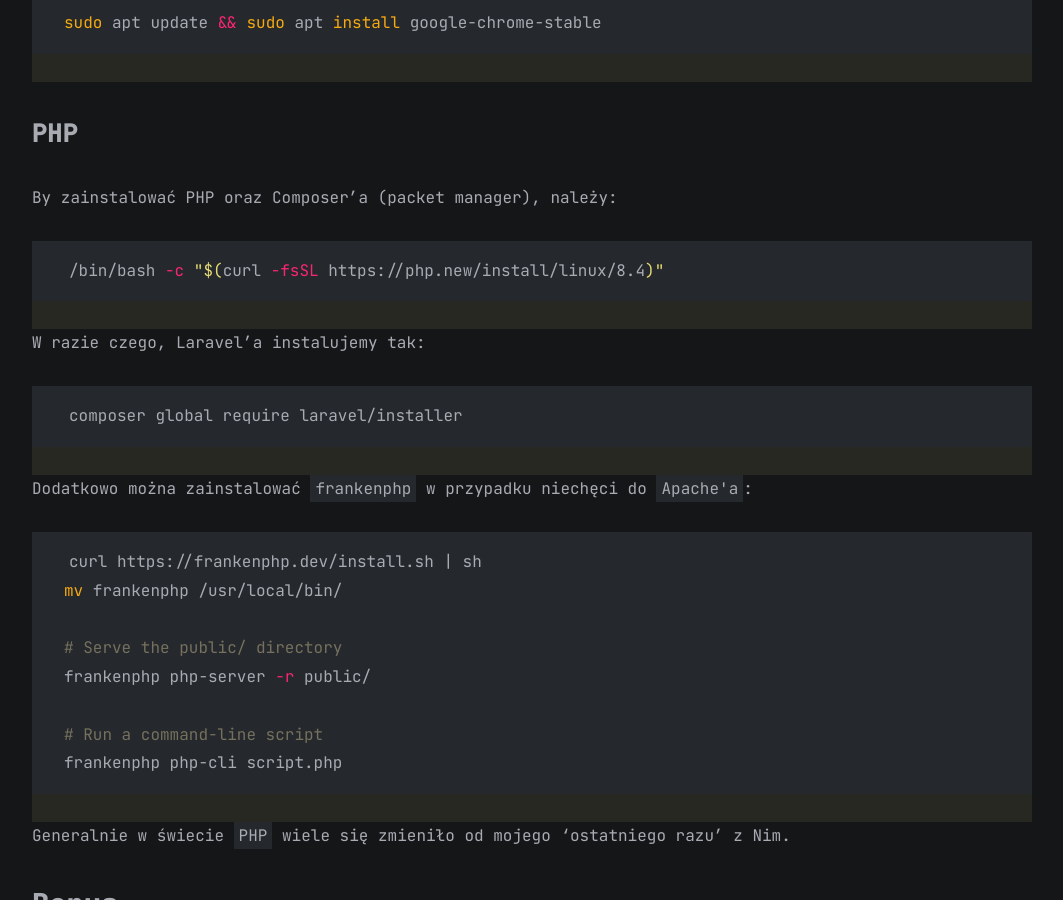
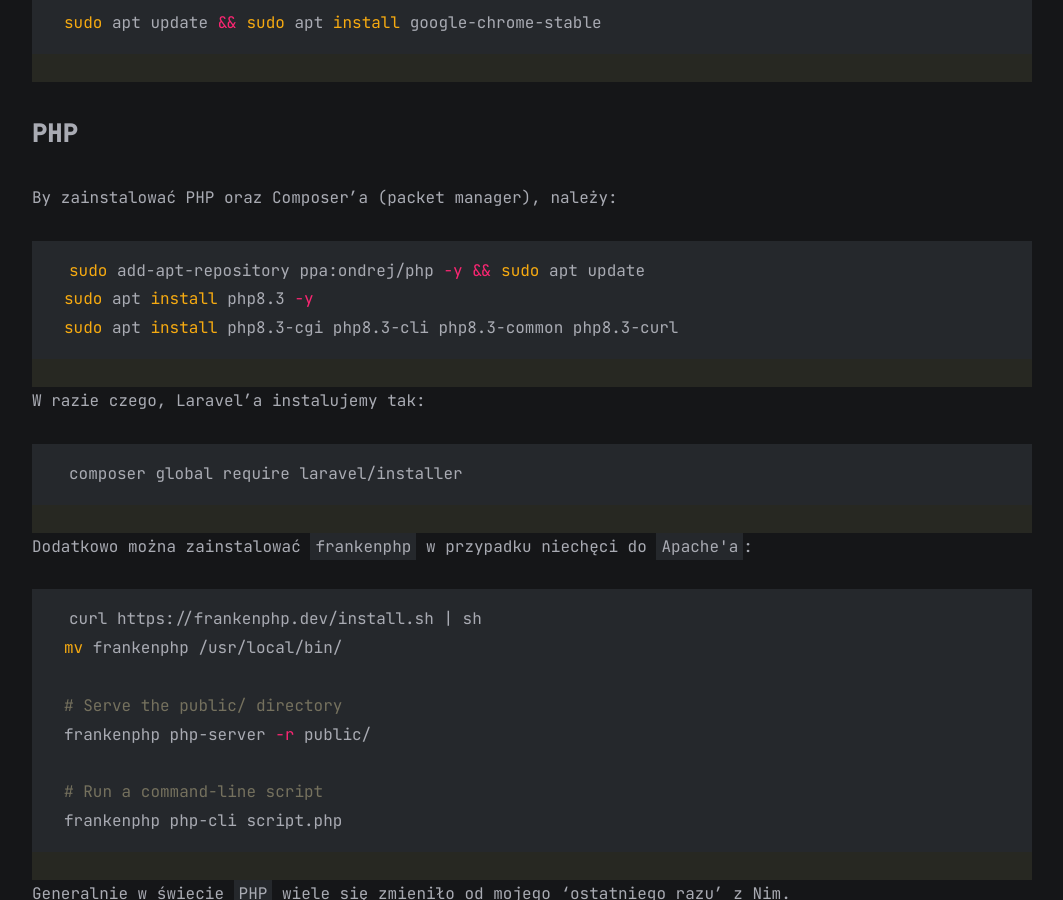
Before and after one commit to mikelogaciuk/mikelogaciuk.github.io, a Jekyll site: the page built from all_collections/_posts/2024-07-13-przygotowanie-linuxa-do-pracy-sre.md, in a window 1280 px wide and 900 px high, scrolled down 37735 px. Shown: the whole window, without its empty margins (108-1171 px from the left). Built offline with Jekyll 4.4.1, drawn with Linux system fonts in a browser that asks for light colours.

Commit message:
Add PHP stuff, again

````diff
--- a/all_collections/_posts/2024-07-13-przygotowanie-linuxa-do-pracy-sre.md
+++ b/all_collections/_posts/2024-07-13-przygotowanie-linuxa-do-pracy-sre.md
@@ -1295,7 +1295,9 @@
 By zainstalować PHP oraz Composer'a (packet manager), należy:
 
 ```shell
-/bin/bash -c "$(curl -fsSL https://php.new/install/linux/8.4)"
+sudo add-apt-repository ppa:ondrej/php -y && sudo apt update
+sudo apt install php8.3 -y
+sudo apt install php8.3-cgi php8.3-cli php8.3-common php8.3-curl
 ```
 
 W razie czego, Laravel'a instalujemy tak:
````
